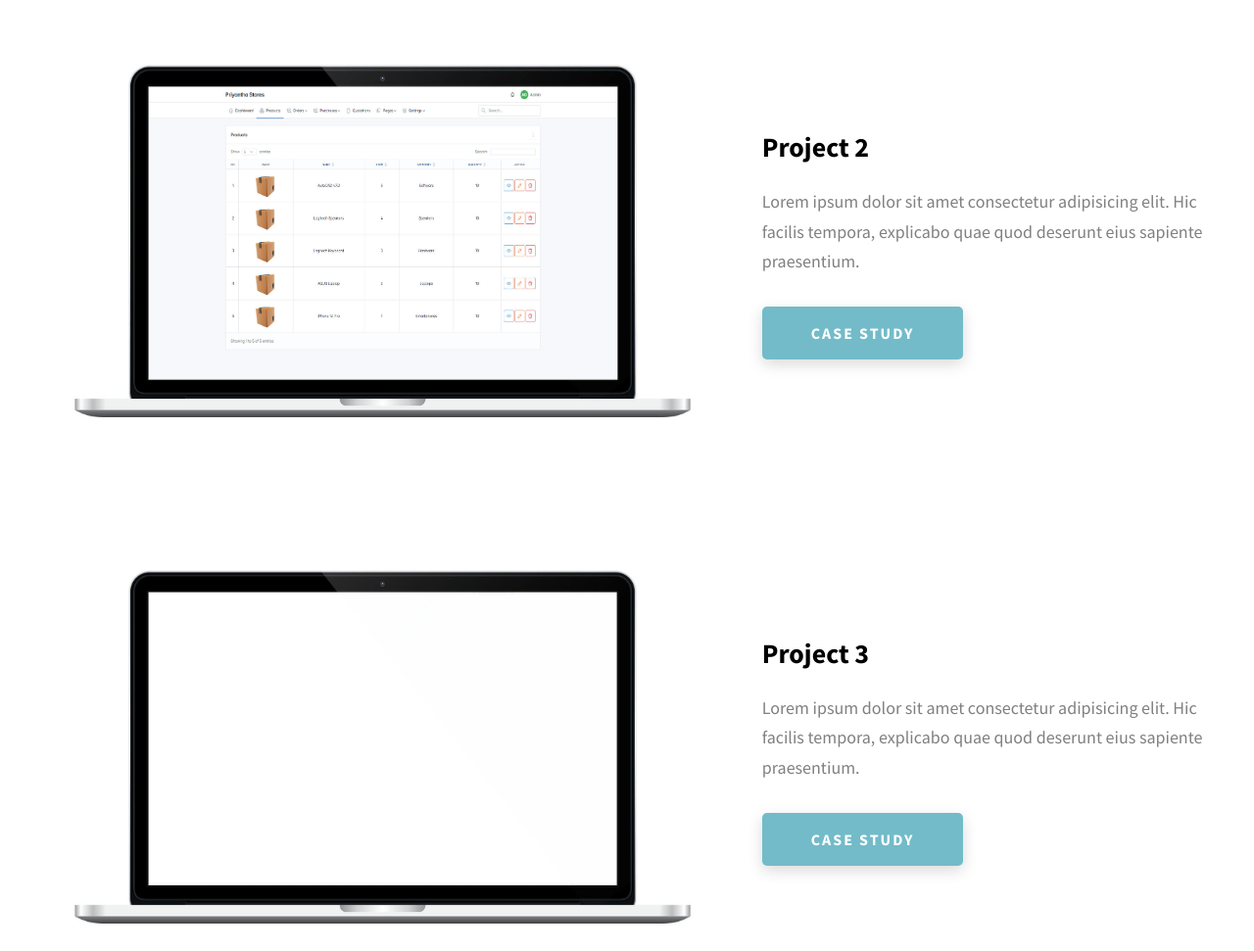
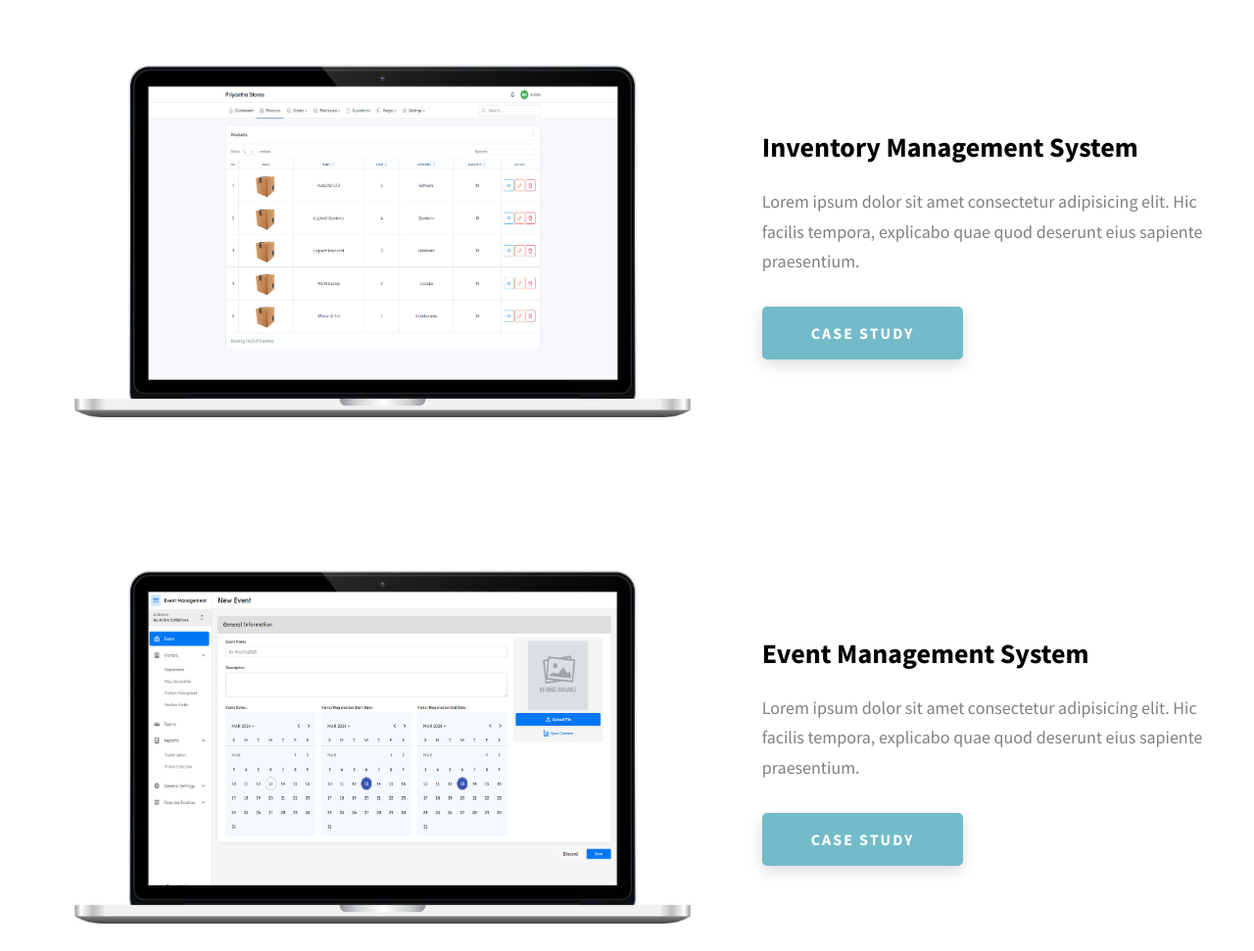
Before and after one commit to rlusitha/rlusitha.github.io, a website: page index.html in a window 1280 px wide. Shown: the part 2780-3751 px from the top of the page at 98% size. Drawn offline with Linux system fonts and the light colour scheme.

Commit message:
last image also added

```diff
--- a/index.html
+++ b/index.html
@@ -233,7 +233,7 @@
               />
             </div>
             <div class="projects__row-content">
-              <h3 class="projects__row-content-title">Project 1</h3>
+              <h3 class="projects__row-content-title">Kennel Management System</h3>
               <p class="projects__row-content-desc">
                 Lorem ipsum dolor sit amet consectetur adipisicing elit. Hic
                 facilis tempora, explicabo quae quod deserunt eius sapiente
@@ -257,7 +257,7 @@
               />
             </div>
             <div class="projects__row-content">
-              <h3 class="projects__row-content-title">Project 2</h3>
+              <h3 class="projects__row-content-title">Inventory Management System</h3>
               <p class="projects__row-content-desc">
                 Lorem ipsum dolor sit amet consectetur adipisicing elit. Hic
                 facilis tempora, explicabo quae quod deserunt eius sapiente
@@ -274,14 +274,14 @@
           <div class="projects__row">
             <div class="projects__row-img-cont">
               <img
-                src="./assets/jpeg/project-mockup-example.jpeg"
+                src="./assets/jpeg/project-mockup-example-event.jpg"
                 alt="Software Screenshot"
                 class="projects__row-img"
                 loading="lazy"
               />
             </div>
             <div class="projects__row-content">
-              <h3 class="projects__row-content-title">Project 3</h3>
+              <h3 class="projects__row-content-title">Event Management System</h3>
               <p class="projects__row-content-desc">
                 Lorem ipsum dolor sit amet consectetur adipisicing elit. Hic
                 facilis tempora, explicabo quae quod deserunt eius sapiente
```
Also changed, not shown: assets/jpeg/project-mockup-example-event.jpg (added).
